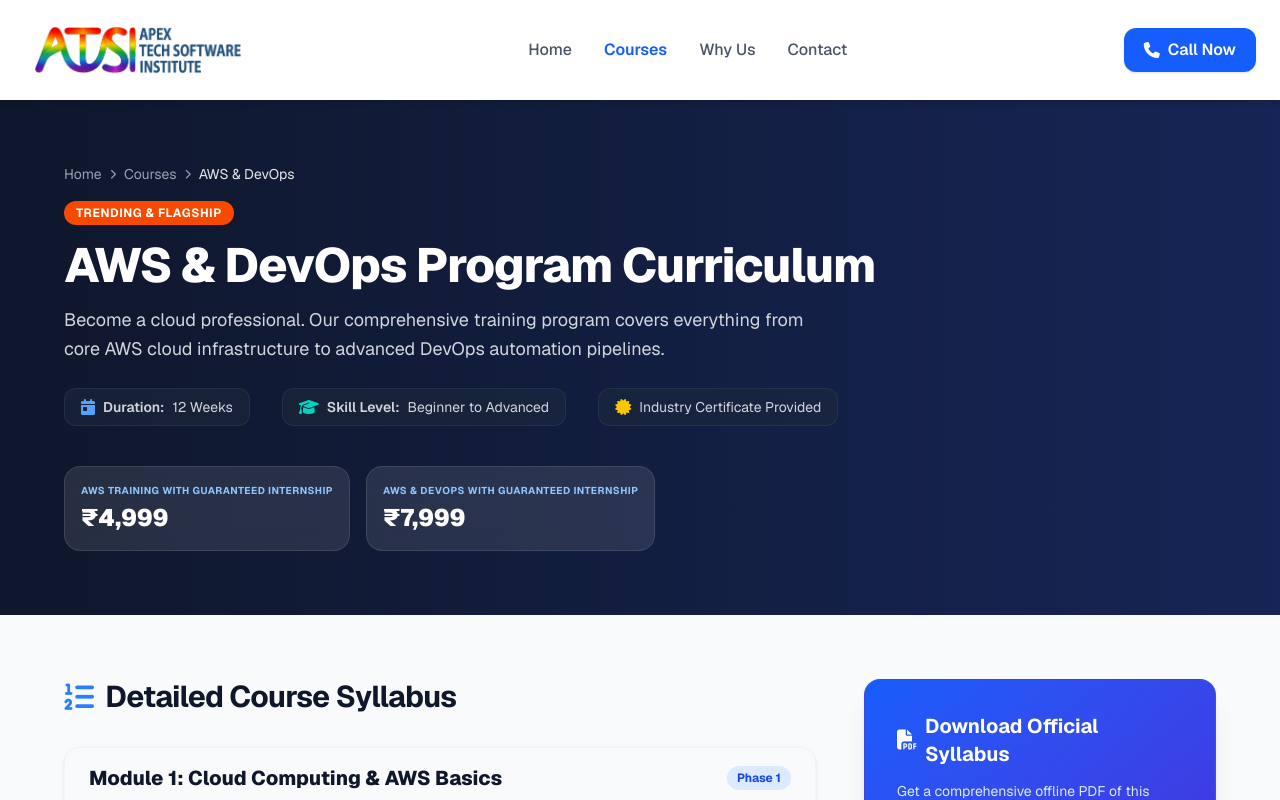
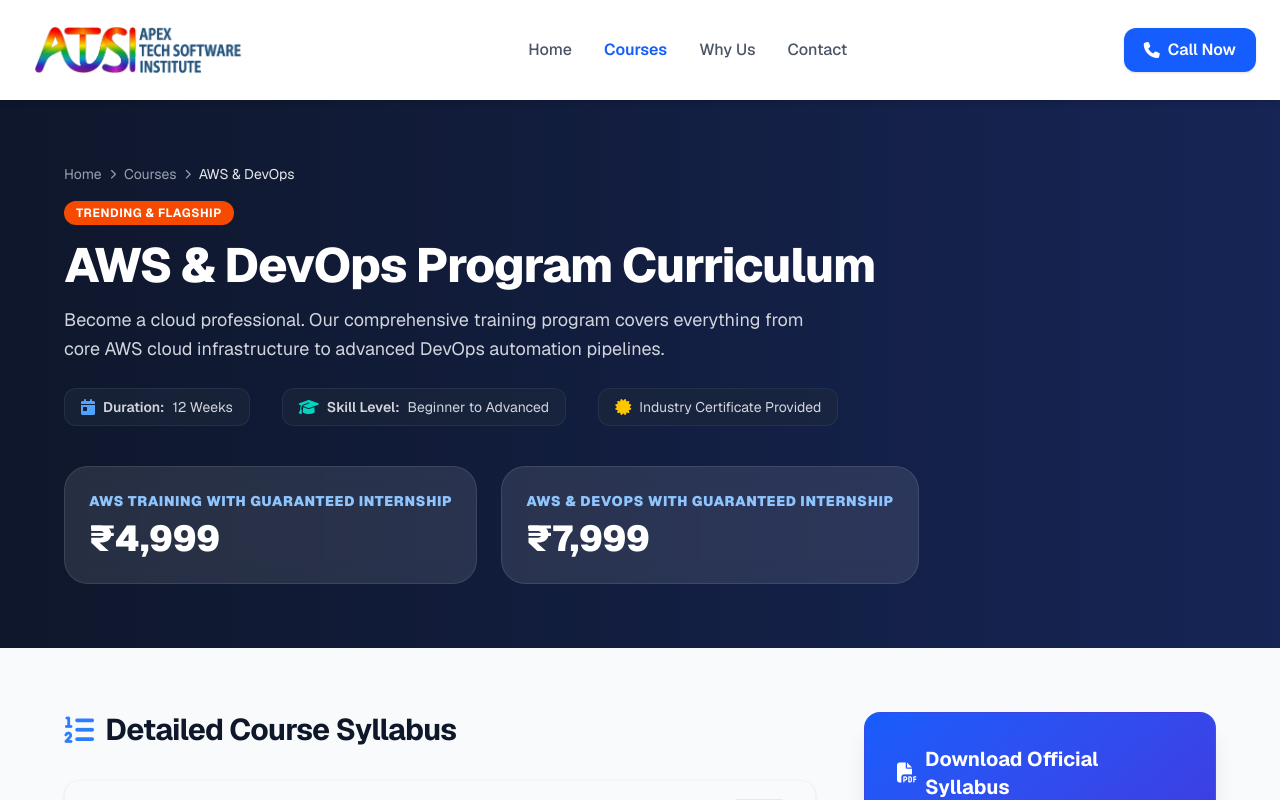
Before and after one commit to akulasathish/apex, a Next.js app: page /courses/aws-devops in a window 1280 px wide. Shown: the top 800 px of the page. Built offline with nearby package versions, Linux system fonts and the light colour scheme; no server answers.

Commit message:
Increase pricing card and font sizes by 50% across all courses

```diff
--- a/src/app/courses/[id]/page.js
+++ b/src/app/courses/[id]/page.js
@@ -103,11 +103,11 @@
             </div>
 
             {course.prices && (
-              <div className="pt-6 flex flex-col sm:flex-row gap-4">
+              <div className="pt-6 flex flex-col sm:flex-row gap-6">
                 {course.prices.map((price, pIdx) => (
-                  <div key={pIdx} className="bg-white/10 backdrop-blur-md border border-white/10 rounded-2xl p-4 flex flex-col justify-center min-w-[200px]">
-                    <span className="text-[10px] text-blue-300 font-bold uppercase tracking-wider">{price.label}</span>
-                    <span className="text-2xl font-black text-white mt-1">{price.amount}</span>
+                  <div key={pIdx} className="bg-white/10 backdrop-blur-md border border-white/10 rounded-3xl p-6 flex flex-col justify-center min-w-[250px]">
+                    <span className="text-sm text-blue-300 font-black uppercase tracking-wider">{price.label}</span>
+                    <span className="text-4xl font-black text-white mt-2">{price.amount}</span>
                   </div>
                 ))}
               </div>
--- a/src/app/page.js
+++ b/src/app/page.js
@@ -244,14 +244,14 @@
                 <div className="flex items-center"><i className="fa-solid fa-circle-check text-green-500 mr-2.5 text-base"></i>AWS Certified Cloud Practitioner & SysOps</div>
               </div>
 
-              <div className="flex flex-col sm:flex-row gap-4 pt-4">
-                <div className="bg-white/80 backdrop-blur-sm border border-orange-200 rounded-2xl p-4 flex flex-col justify-center shadow-sm">
-                  <span className="text-xs font-bold text-slate-500 uppercase tracking-wider">AWS Training with Guaranteed Internship</span>
-                  <span className="text-2xl font-black text-orange-600 mt-1">₹4,999</span>
+              <div className="flex flex-col sm:flex-row gap-6 pt-6">
+                <div className="bg-white/90 backdrop-blur-sm border border-orange-200 rounded-2xl p-6 flex flex-col justify-center shadow-md flex-1">
+                  <span className="text-sm font-black text-slate-600 uppercase tracking-wider">AWS Training with Guaranteed Internship</span>
+                  <span className="text-4xl font-black text-orange-600 mt-2">₹4,999</span>
                 </div>
-                <div className="bg-white/80 backdrop-blur-sm border border-blue-200 rounded-2xl p-4 flex flex-col justify-center shadow-sm">
-                  <span className="text-xs font-bold text-slate-500 uppercase tracking-wider">AWS & DevOps with Guaranteed Internship</span>
-                  <span className="text-2xl font-black text-blue-600 mt-1">₹7,999</span>
+                <div className="bg-white/90 backdrop-blur-sm border border-blue-200 rounded-2xl p-6 flex flex-col justify-center shadow-md flex-1">
+                  <span className="text-sm font-black text-slate-600 uppercase tracking-wider">AWS &amp; DevOps with Guaranteed Internship</span>
+                  <span className="text-4xl font-black text-blue-600 mt-2">₹7,999</span>
                 </div>
               </div>
             </div>
@@ -287,11 +287,11 @@
                   </p>
 
                   {course.prices && (
-                    <div className="mb-6 flex flex-wrap gap-2">
+                    <div className="mb-6 flex flex-wrap gap-3">
                       {course.prices.map((price, pIdx) => (
-                        <div key={pIdx} className="bg-slate-50 border border-slate-100 px-3 py-1.5 rounded-xl text-xs flex flex-col">
-                          <span className="text-[9px] text-gray-500 font-semibold uppercase tracking-wider">{price.label}</span>
-                          <span className="text-sm font-black text-slate-850 mt-0.5">{price.amount}</span>
+                        <div key={pIdx} className="bg-slate-50 border border-slate-150 px-4 py-3 rounded-2xl text-xs flex flex-col w-full">
+                          <span className="text-[12px] text-gray-500 font-black uppercase tracking-wider">{price.label}</span>
+                          <span className="text-xl font-black text-slate-900 mt-1">{price.amount}</span>
                         </div>
                       ))}
                     </div>
```
